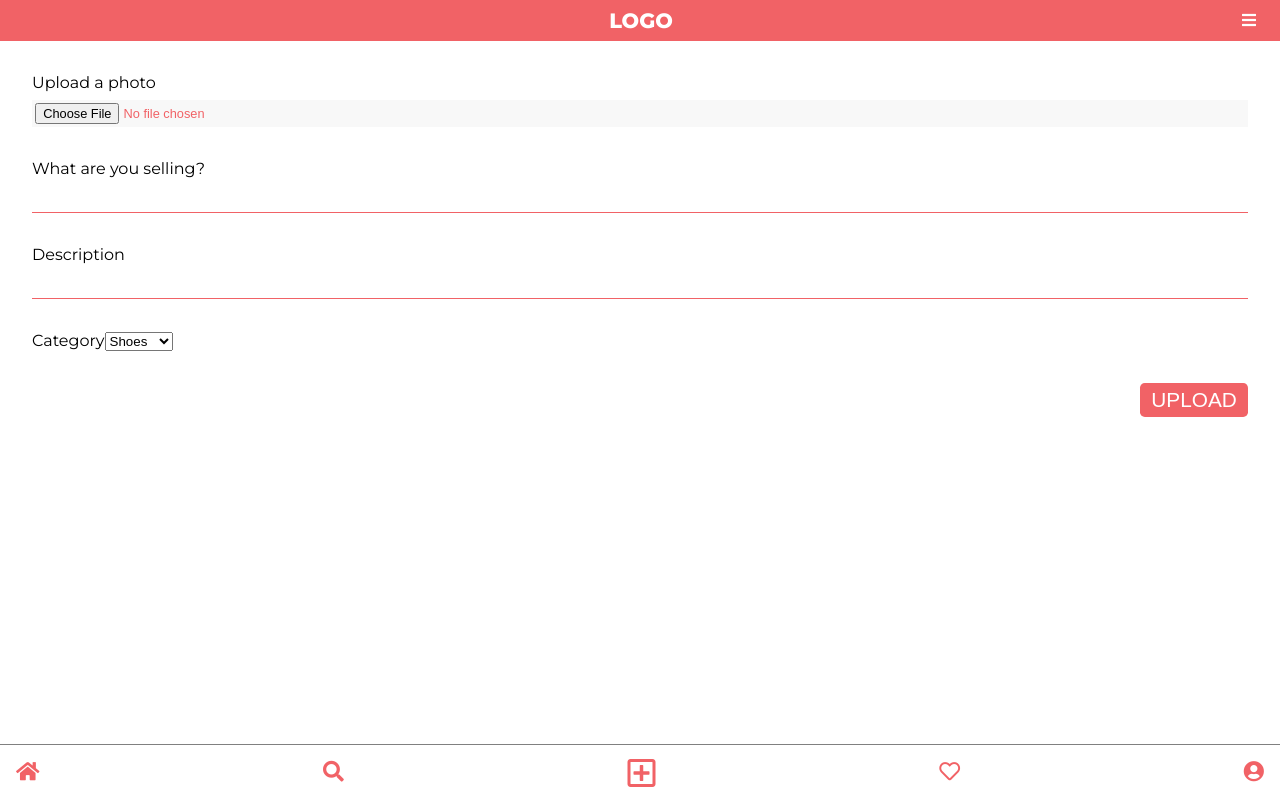
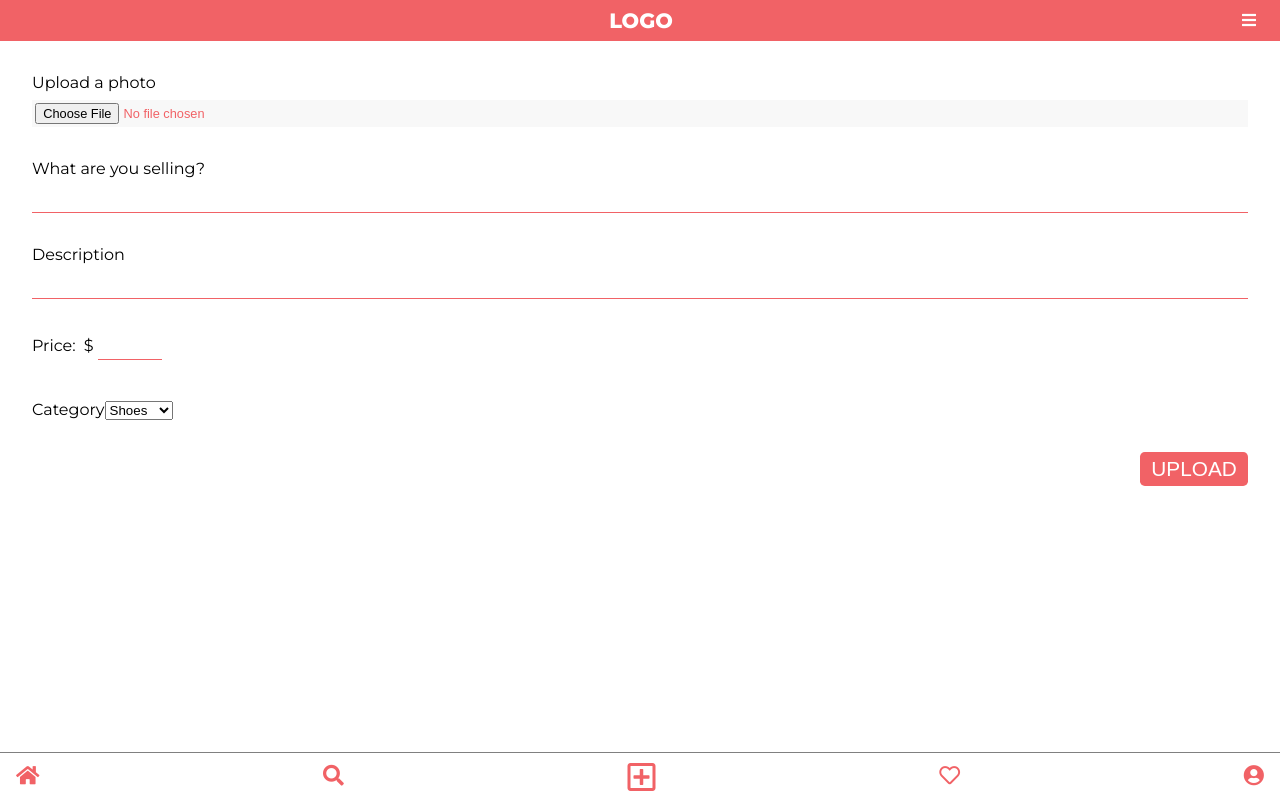
Before and after one commit to u4us/summative3, a React (Create React App) app in the folder niche-app/: page /products/create in a window 1280 px wide. Built offline with nearby package versions, Linux system fonts and the light colour scheme.

Commit message:
added price input

```diff
--- a/niche-app/src/App.scss
+++ b/niche-app/src/App.scss
@@ -60,7 +60,7 @@ footer{
     display: flex;
     justify-content: space-between;
     align-items: center;
-    flex: 0 0 3.5rem;
+    flex: 0 0 3rem;
     padding: 0 1rem;
 
     i{
@@ -106,6 +106,15 @@ footer{
 
 /* item details page */
 .details{
+
+    .back-arrow{
+        position: fixed;
+        top: 0;
+        left: 0;
+        color: white;
+        padding: 0.7rem 1rem;
+    }
+
     .user{
         display: flex;
         align-items: center;
@@ -211,7 +220,7 @@ footer{
     width: 100vw;
     height: 3rem;
     left: 0;
-    top: calc(100vh - 6.5rem);
+    top: calc(100vh - 6rem);
     display: flex;
     justify-content: space-between;
     align-items: center;
@@ -253,9 +262,10 @@ footer{
             padding: 0.2rem;
             margin-top: 0.5rem;
             width: 100%;
+            border: none;
         }
 
-        input[type=text]{
+        input{
             width: 100%;
             border: none;
             border-bottom: 1px $primary-color solid;
@@ -264,7 +274,7 @@ footer{
             color: $primary-color;
         }
 
-        input[type=text]:focus{
+        input:focus{
             outline: none;
         }
 
@@ -281,6 +291,28 @@ footer{
 
         .category-input:focus{
             outline: none;
+        }
+    }
+
+    .price{
+        display: flex;
+        align-items: center;
+        margin-top: 0;
+        margin-bottom: 2.5rem;
+
+        .price-input{
+            display: flex;
+            margin-left: 0.5rem;
+            align-items: center;
+
+            input{
+                // border: 1px $primary-color solid;
+                box-sizing: border-box;
+                margin-left: 0.3rem;
+                color: black;
+                width: 4rem;
+                padding: 0.3rem;
+            }
         }
     }
 
--- a/niche-app/src/RouteAddProduct.jsx
+++ b/niche-app/src/RouteAddProduct.jsx
@@ -25,6 +25,7 @@ class RouteAddProduct extends React.Component{
                 var data = {
                     name:formData.get('name-input'),
                     description:formData.get('description-input'),
+                    price:formData.get('price-input'),
                     category_id:formData.get('category-input'),
                     photo:fileName
                   }
@@ -50,6 +51,13 @@ class RouteAddProduct extends React.Component{
                         <label htmlFor="description-input">Description</label>
                         <input type="text" name="description-input" id="description-input"/>
                     </div>
+                    <div className="form-group price">
+                        <label htmlFor="price">Price:</label>
+                        <div className="price-input">
+                            <div>$</div>
+                            <input type="text" name="price-input" id="price-input"/>
+                        </div>
+                    </div>
                     <div classNameName="form-group">
                         <label htmlFor="category-input">Category</label>
                         <select className="category-input" name="category-input" id="category-input">
--- a/niche-app/src/RouteProductDetails.jsx
+++ b/niche-app/src/RouteProductDetails.jsx
@@ -43,10 +43,11 @@ class RouteProductDetails extends React.Component{
         var {product} = this.state;
         return(
             <div className="main details">
+                <Link className="back-arrow" to="/"><i class="fas fa-arrow-left"></i></Link>
                 <div className="user">
                     <img className="avatar" src="/avatar.jpg" alt="avatar"/>
                     <div className="user-info">
-                        <div className="username">{product.user ? product.user.username : null}</div>
+                        <div className="username">{product.user ? product.user.username : 'username'}</div>
                         <div className="location">mount eden, auckland</div>
                     </div>
                 </div>
--- a/niche-app/src/RouteUpdateProduct.jsx
+++ b/niche-app/src/RouteUpdateProduct.jsx
@@ -26,6 +26,7 @@ class RouteUpdateProduct extends React.Component {
         var data = {
             name: formData.get('name-input'),
             description: formData.get('description-input'),
+            price: formData.get('price-input'),
             category_id:formData.get('category-input'),
         }
 
@@ -35,7 +36,7 @@ class RouteUpdateProduct extends React.Component {
 
     render(){
 
-        var {name,description} = this.state.product
+        var {name,description,price} = this.state.product
         return(
             <div className="main update">
                 <form className="form" onSubmit={this.handleFormSubmit} ref={(el) => {this.form = el}}>
@@ -46,6 +47,13 @@ class RouteUpdateProduct extends React.Component {
                     <div className="form-group">
                         <label htmlFor="description-input">description</label>
                         <input type="text" name="description-input" id="description-input" defaultValue={description}/>
+                    </div>
+                    <div className="form-group price">
+                        <label htmlFor="price">Price:</label>
+                        <div className="price-input">
+                            <div>$</div>
+                            <input type="text" name="price-input" id="price-input" defaultValue={price}/>
+                        </div>
                     </div>
                     <div classNameName="form-group">
                         <label htmlFor="category-input">category</label>
```
